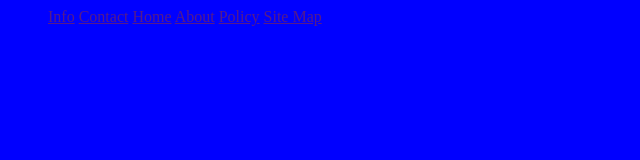
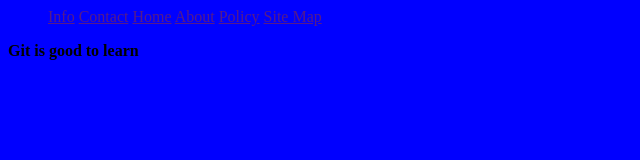
Before and after one commit to jay-bee270/git-demo-app, a plain HTML site: page index.html in a window 1280 px wide. Shown: the whole page, without its empty margins (0-640 px from the left). Drawn offline with Linux system fonts and the light colour scheme.

Commit message:
Added bold text saying git is good learn

```diff
--- a/index.html
+++ b/index.html
@@ -14,5 +14,6 @@
       <l1><a href="">Policy</a></l1>
       <l1><a href="">Site Map</a></l1>
     </ul>
+    <strong>Git is good to learn</strong>
  </body>
  </html>
```
Also changed, not shown: css/style.css (line endings or trailing spaces).
